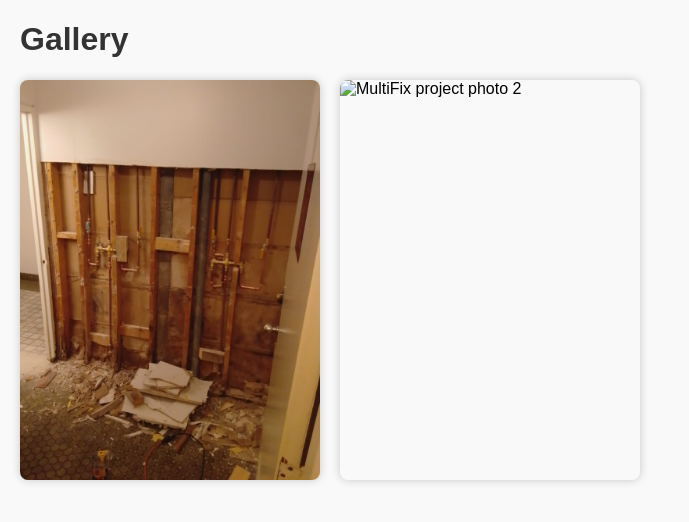
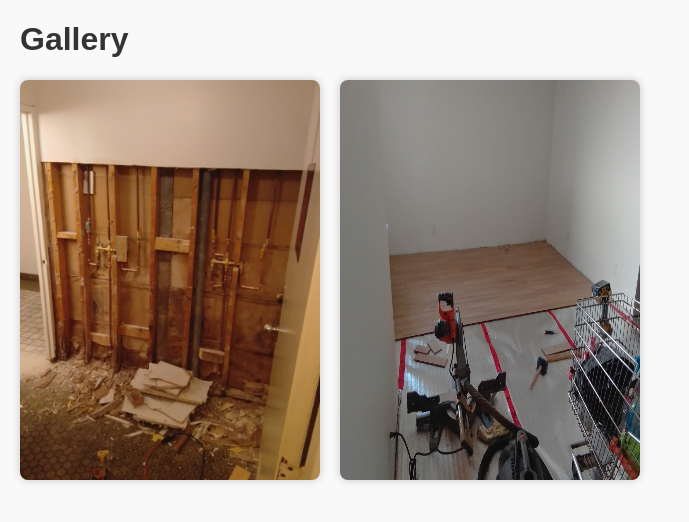
Before and after one commit to Vanea81/multifix-website, a plain HTML site: page gallery.html in a window 1280 px wide. Shown: the whole page, without its empty margins (0-689 px from the left). Drawn offline with Linux system fonts and the light colour scheme.

Commit message:
Update gallery.html

```diff
--- a/gallery.html
+++ b/gallery.html
@@ -31,7 +31,7 @@
     <h1>Gallery</h1>
     <div class="gallery">
         <img class="gallery-photo" src="images/gallery/whatsapp-image-2025-06-21-13-51-19.jpg" alt="MultiFix project photo 1" />
-        <img class="gallery-photo" src="images/gallery/whatsapp-image-2025-06-21-13-52-00.jpg" alt="MultiFix project photo 2" />
+        <img class="gallery-photo" src="images/gallery/WhatsApp Image 2025-06-21 at 13.52.00_aeabccd5.jpg" alt="MultiFix project photo 2" />
     </div>
 </body>
 </html>
```
